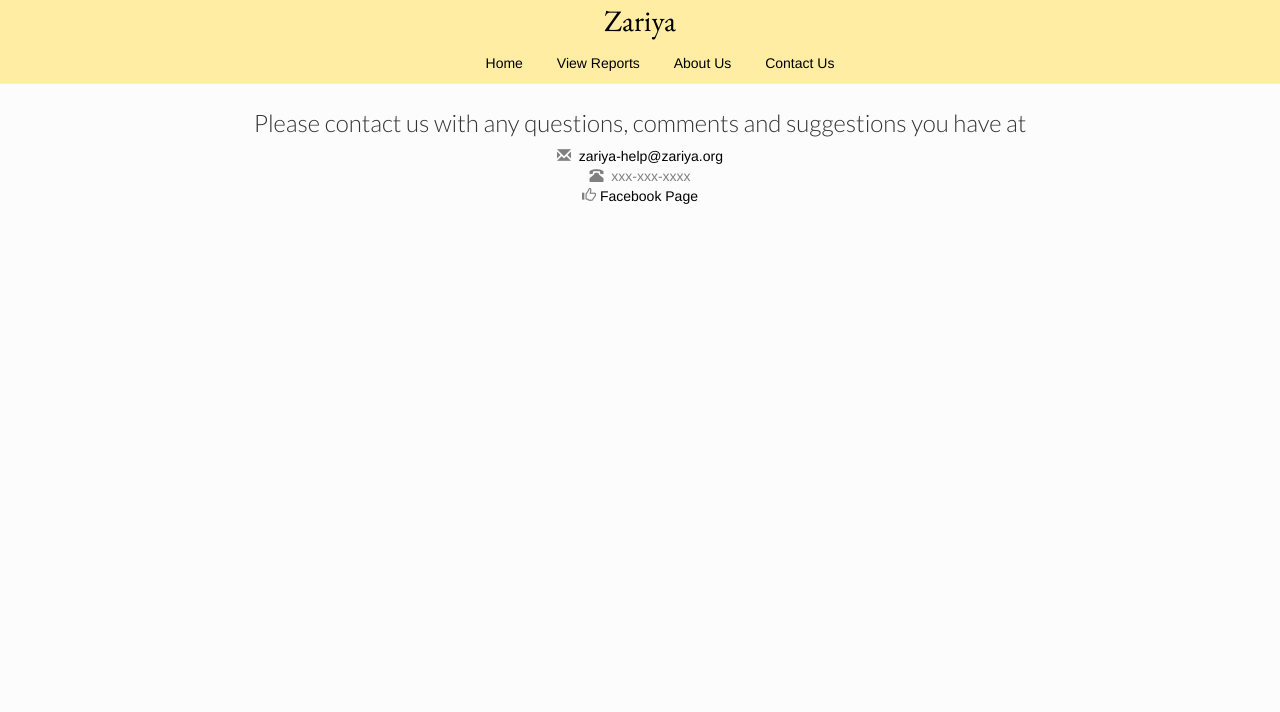
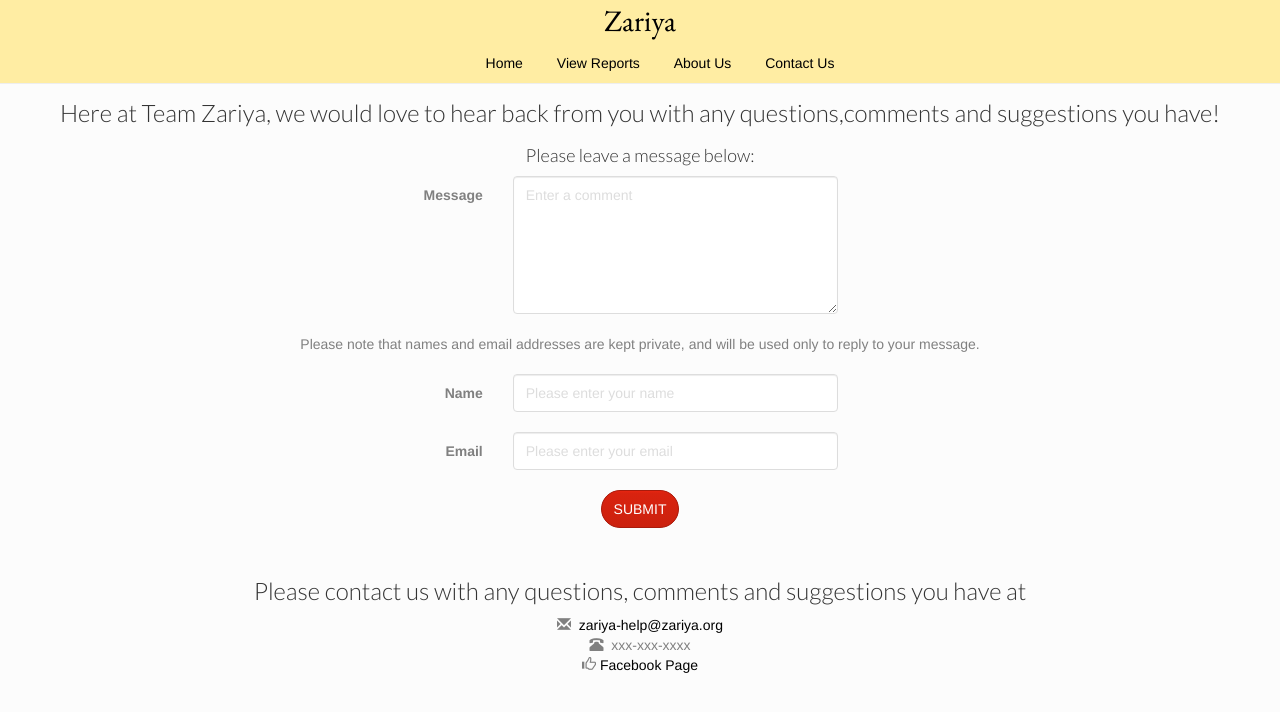
Before and after one commit to navina/avaaz, a Node server app: page /contactUs in a window 1280 px wide. Shown: the top 712 px of the page. Run offline with Node 20, Linux system fonts and the light colour scheme; some libraries are stand-ins or nearby versions.

Commit message:
changed icons for home page. added thank you page. modified contact us page. minor changes on submitReport page

```diff
--- a/app.js
+++ b/app.js
@@ -43,6 +43,7 @@ app.get('/index', routes.index);
 app.get('/info', routes.info);
 app.get('/connect', routes.connect);
 app.get('/track', routes.track);
+app.get('/thankyou', routes.thankyou);
 
 http.createServer(app).listen(app.get('port'), function(){
   console.log('Express server listening on port ' + app.get('port'));
--- a/public/javascripts/chaya.js
+++ b/public/javascripts/chaya.js
@@ -141,8 +141,19 @@ function onSubmission()
  	var lastName = $("#lastName").val();
  	var email = $("#email").val();
  	var number = $("#number").val();
+
+ 	if(firstName == "")
+ 		firstName = "Anonymous";
+ 	if(lastName == "")
+ 		lastName = "Anonymous";
+ 	if(email == "")
+ 		email = "Anonymous";
+ 	if(number == "")
+ 		number = "Anonymous";
+
  	console.log("Inside for submission");
 
+ 	alert(number);
  	$.post( "/submitReport",
  		{ 	"person": person,
  			"doYouKnow": doYouKnow,
@@ -161,3 +172,14 @@ function onSubmission()
  	event.preventDefault();
 
 }
+
+function submit_contact()
+{
+	var contact_name = $("#contact_name").val();
+	var contact_email = $("#contact_email").val();
+
+	var message = $("textarea#message").val();
+
+	if(message == "")
+		alert("Please enter a message");
+}
--- a/public/stylesheets/style.css
+++ b/public/stylesheets/style.css
@@ -6,3 +6,9 @@ body {
 a {
   color: #00B7FF;
 }
+
+.form-group
+{
+	padding-bottom: 10px !important;
+	margin-bottom: 10px !important;
+}
--- a/routes/index.js
+++ b/routes/index.js
@@ -61,6 +61,9 @@ exports.track = function(req, res){
     res.render('track')
 }
 
+exports.thankyou = function(req, res){
+    res.render('thankyou')
+}
 
 
 exports.index = function(req, res){
--- a/views/contactUs.html
+++ b/views/contactUs.html
@@ -1,7 +1,54 @@
 <div class="container-full">
-  <div class="row">
-    <div class="col-lg-12 text-center v-center">
-    	<div class="col-md-8 col-md-offset-2 paddingTop10">
+  <div class="row text-center">
+    <div class="col-lg-12">
+
+        <h3 class="lato-section-header">Here at Team Zariya, we would love to hear back from you with any questions,comments and suggestions you have!</h3>
+
+        <form class="form-horizontal">
+        <div class="col-md-8 col-md-offset-2 row centered-form">
+
+          <h4 class="lato-section-header">Please leave a message below: </h4>
+
+          <div class="form-group">
+                  <label for="message" class="control-label col-xs-4">Message</label>
+                  <div class="col-xs-5">
+                    <textarea class="form-control" id="message" rows="6" placeholder="Enter a comment"></textarea>
+                  </div>
+          </div>
+
+          <div class="form-group">
+
+          <div class="col-xs-12">
+          Please note that names and email addresses are kept private, and will be used only to reply to your message.
+          </div>
+          </div>
+
+          <div class="form-group">
+                  <label for="contact_name" class="control-label col-xs-4">Name</label>
+                  <div class="col-xs-5">
+                     <input type="text" class="form-control" id="contact_name" required placeholder="Please enter your name" />
+                  </div>
+          </div>
+
+          <div class="form-group">
+                  <label for="contact_email" class="control-label col-xs-4">Email</label>
+                  <div class="col-xs-5">
+                      <input type="email" class="form-control" id="contact_email" required placeholder="Please enter your email" />
+                  </div>
+          </div>
+
+
+
+          <div class="form-group">
+                  <div class="col-xs-12">
+                      <button type="submit" class="btn btn-primary" onclick="submit_contact()">SUBMIT</button>
+                  </div>
+          </div>
+
+        </div>
+        </form>
+
+          <div class="col-md-8 col-md-offset-2 paddingTop10">
 
             <h3 class="lato-section-header">Please contact us with any questions, comments and suggestions you have at</h3>
 
@@ -9,8 +56,6 @@
                 <span class="glyphicon glyphicon-envelope"></span>&nbsp;&nbsp;<a href="mailto:#">zariya-help@zariya.org</a><br/>
                 <span class="glyphicon glyphicon-phone-alt"></span>&nbsp;&nbsp;xxx-xxx-xxxx<br/>
                 <span class="glyphicon glyphicon-thumbs-up"></span><a href="#"> Facebook Page</a>
-
-
         </div>
   	</div>
   </div>
--- a/views/home.html
+++ b/views/home.html
@@ -34,7 +34,7 @@
         </div>
 
         <div class="col-md-4 col-sm-6 center-text">
-            <a href="/info"><img src="/images/access.png" height="180" width="180"/></a>
+            <a href="/info"><img src="/images/info.png" height="180" width="180"/></a>
             <div class="justified lead paddingTop10">
               <p>Zariya provides information of enforcement organs and care providers within your vicinity. Enforcement organs: police stations and courts. Care providers: rape crisis intervention centers, counselors and socio-legal information centers. FAQs are available here for additional information.
               </p>
```
Also changed, not shown: views/submitReport.html (+6 -64 lines), public/images/access.png, public/images/connect.png, public/images/report.png, public/images/track.png.
